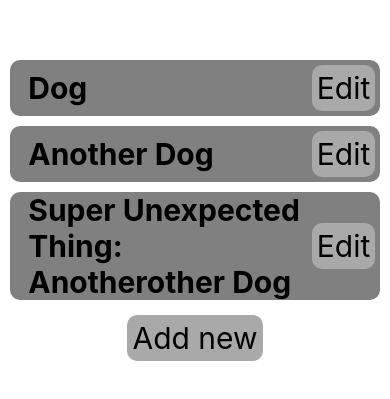
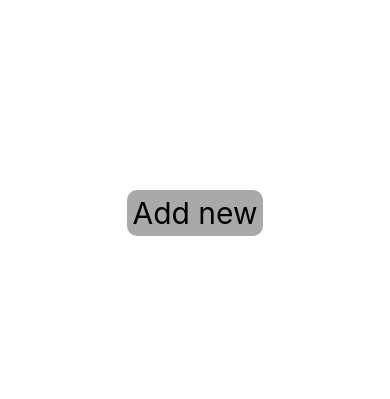
Before and after one commit to slobo10/inventory-app, a React Native app: screen / in a window 390 px wide. Shown: the part 209-608 px from the top of the page. Built offline with nearby package versions, Linux system fonts and the light colour scheme.

Commit message:
Remove dummy data

```diff
--- a/App.tsx
+++ b/App.tsx
@@ -6,11 +6,7 @@ import styles from "./constants/styles";
 import EditScreen from "./screens/EditScreen";
 
 const App: React.FC = () => {
-  const [listItems, setListItems]: [string[], Function] = useState([
-    "Dog",
-    "Another Dog",
-    "Super Unexpected Thing: Anotherother Dog",
-  ]);
+  const [listItems, setListItems]: [string[], Function] = useState([]);
 
   const [currentScreenState, setCurrentScreen]: [number, Function] =
     useState(0);
```
